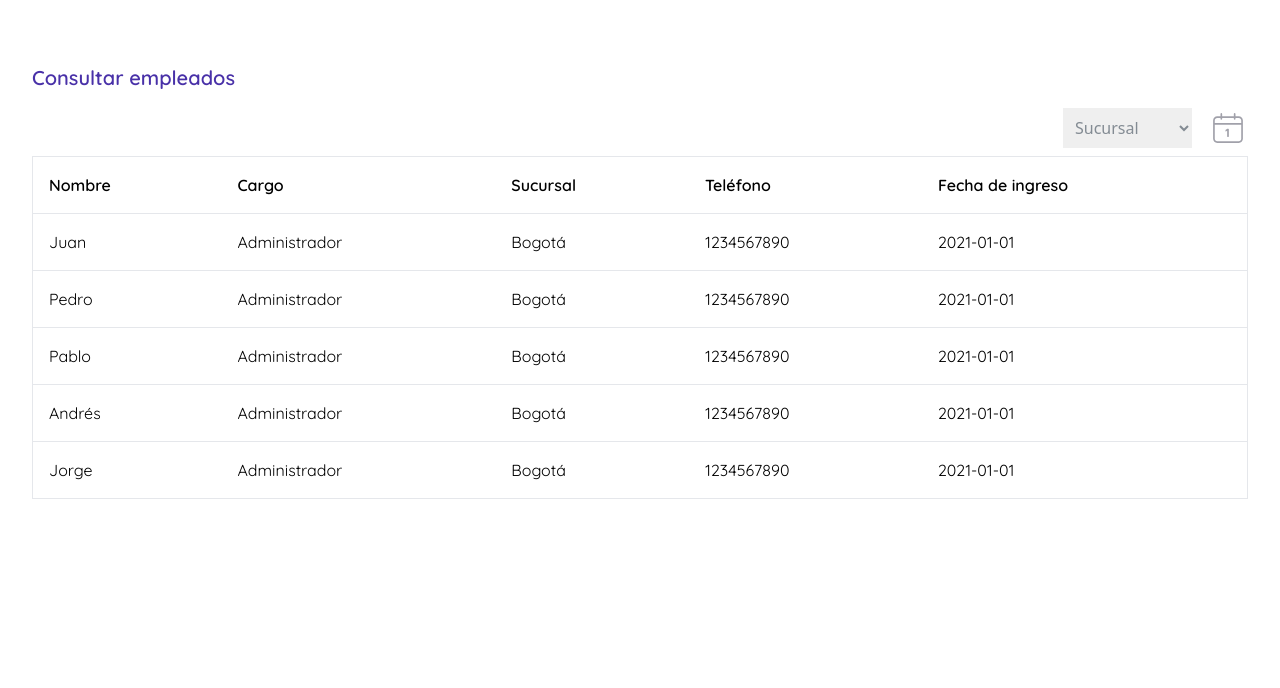
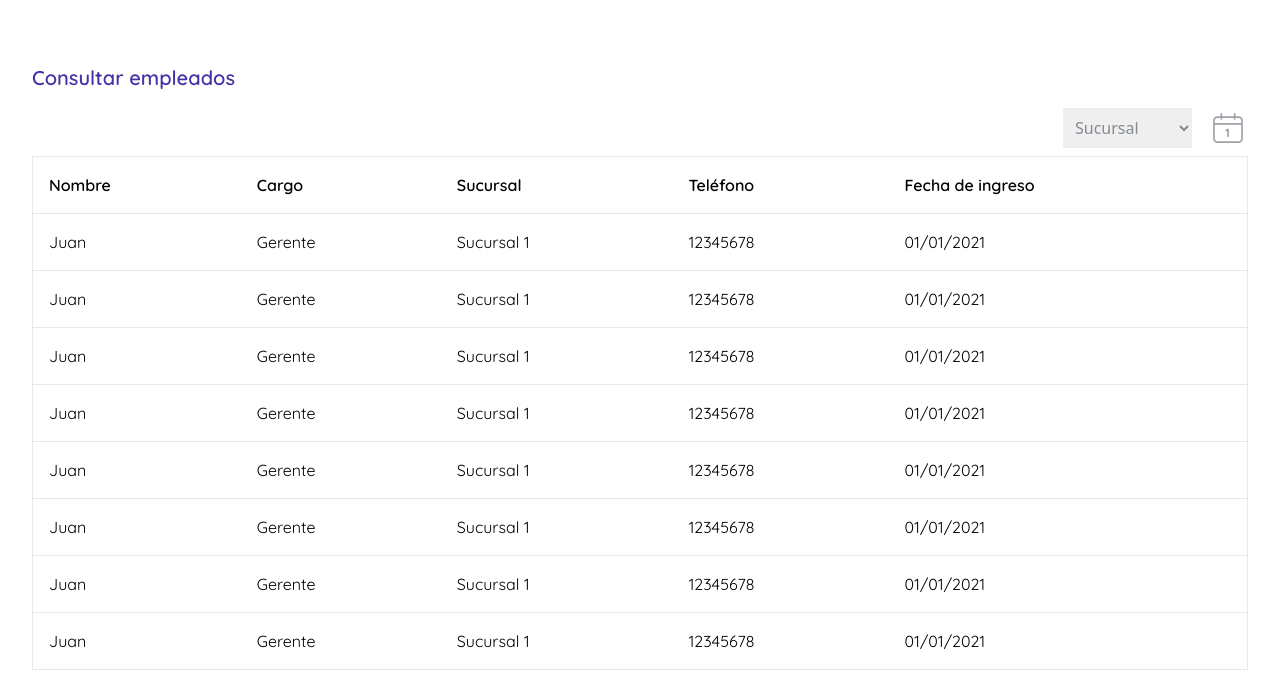
Before and after one commit to aldanielago/Practicas, a React (Vite) app: page / in a window 1280 px wide. Shown: the top 688 px of the page. Built offline with nearby package versions, Linux system fonts and the light colour scheme.

Commit message:
[Funtionality] Table section component

```diff
--- /dev/null
+++ b/src/components/elements/TableSection.jsx
@@ -0,0 +1,61 @@
+import { CiCalendarDate } from "react-icons/ci";
+import { SucursalContext } from '../../context/SucursalContext';
+import { EmpleadosContext } from '../../context/EmpleadosContext';
+import { useState, useContext } from 'react';
+
+export function TableSection({ title, filters, headers, data }) {
+  const { arrayEmpleados } = useContext(EmpleadosContext);
+  const { arraySucursales } = useContext(SucursalContext);
+  const [ date, setDate ] = useState('');
+
+  function filterByDate() {
+    const filteredArray = arrayEmpleados.filter(empleado => empleado.fechaIngreso === date);
+    console.log(filteredArray);
+  }
+
+  const filter = (
+    <div className='flex w-full justify-end gap-4 text-dark-text-gray pb-2'>
+      <select className='font-quicksan p-2'>
+        <option value="">Sucursal</option>
+        { arraySucursales.map(sucursal => (
+          <option className="font-quicksand" key={sucursal.id} value={sucursal.id}> {sucursal.nombre} </option>
+          )
+        )}
+      </select>
+      <span className="relative flex items-center">
+        <input
+          type="date"
+          className="block outline-none rounded-md focus:ring-0 h-10 w-4 pl-10 text-transparent content-none z-10 bg-transparent focus:bg-transparent hover:cursor-pointer"
+          onChange={(e) => setDate(e.target.value)}
+          onClick={filterByDate}
+        />
+        <CiCalendarDate size={40} className="text-zinc-400 hover:cursor-pointer absolute right-0"/>
+      </span>
+    </div>
+  )
+
+  return (
+    <section className='center my-8 p-8 rounded-md w-full'>
+      <h1 className='font-quicksand font-bold mb-4 text-xl text-primary-blue'>{ title }</h1>
+      { filters && filter}
+      <table className='w-full border border-dark-text-gray'>
+        <thead>
+          <tr className='border'>
+            { headers.map((header, index) => (
+              <th key={index} className='text-start font-quicksand p-4'>{ header }</th>)
+            )}
+          </tr>
+        </thead>
+        <tbody className='border'>
+          {data.map((item, index) => (
+            <tr key={index} className='border-y w-full'>
+              { item.map((data, index) => (
+                <td key={index} className='font-quicksand p-4'>{ data }</td>)
+              )}
+            </tr>
+          ))}
+        </tbody>
+      </table>
+    </section>
+  )
+}
--- a/src/components/pages/ClientDataPage.jsx
+++ b/src/components/pages/ClientDataPage.jsx
@@ -1,61 +1,20 @@
-import { useState, useContext } from 'react'
-import { CiCalendarDate } from "react-icons/ci";
-import { SucursalContext } from '../../context/SucursalContext';
-import { EmpleadosContext } from '../../context/EmpleadosContext';
+import { TableSection } from '../elements/TableSection';
 
 export function ClientDataPage() {
-  const { arrayEmpleados } = useContext(EmpleadosContext);
-  const { arraySucursales } = useContext(SucursalContext);
-  const [ date, setDate ] = useState('');
+  const headers = ['Nombre', 'Cargo', 'Sucursal', 'Teléfono', 'Fecha de ingreso'];
 
-  function filterByDate() {
-    const filteredArray = arrayEmpleados.filter(empleado => empleado.fechaIngreso === date);
-    console.log(filteredArray);
-  }
+  const data = [
+    ['Juan', 'Gerente', 'Sucursal 1', '12345678', '01/01/2021'],
+    ['Juan', 'Gerente', 'Sucursal 1', '12345678', '01/01/2021'],
+    ['Juan', 'Gerente', 'Sucursal 1', '12345678', '01/01/2021'],
+    ['Juan', 'Gerente', 'Sucursal 1', '12345678', '01/01/2021'],
+    ['Juan', 'Gerente', 'Sucursal 1', '12345678', '01/01/2021'],
+    ['Juan', 'Gerente', 'Sucursal 1', '12345678', '01/01/2021'],
+    ['Juan', 'Gerente', 'Sucursal 1', '12345678', '01/01/2021'],
+    ['Juan', 'Gerente', 'Sucursal 1', '12345678', '01/01/2021'],
+  ]
 
   return (
-    <section className='center my-8 p-8 rounded-md w-full'>
-      <h1 className='font-quicksand font-bold mb-4 text-xl text-primary-blue'>Consultar empleados</h1>
-      <div className='flex w-full justify-end gap-4 text-dark-text-gray pb-2'>
-        <select className='font-quicksan p-2'>
-          <option value="">Sucursal</option>
-          { arraySucursales.map(sucursal => (
-            <option className="font-quicksand" key={sucursal.id} value={sucursal.id}> {sucursal.nombre} </option>
-            )
-          )}
-        </select>
-        <span className="relative flex items-center">
-          <input
-            type="date"
-            className="block outline-none rounded-md focus:ring-0 h-10 w-4 pl-10 text-transparent content-none z-10 bg-transparent focus:bg-transparent hover:cursor-pointer"
-            onChange={(e) => setDate(e.target.value)}
-            onClick={filterByDate}
-          />
-          <CiCalendarDate size={40} className="text-zinc-400 hover:cursor-pointer absolute right-0"/>
-        </span>
-      </div>
-      <table className='w-full border border-dark-text-gray'>
-        <thead>
-          <tr className='border'>
-            <th className='text-start font-quicksand p-4'>Nombre</th>
-            <th className='text-start font-quicksand p-4'>Cargo</th>
-            <th className='text-start font-quicksand p-4'>Sucursal</th>
-            <th className='text-start font-quicksand p-4'>Teléfono</th>
-            <th className='text-start font-quicksand p-4'>Fecha de ingreso</th>
-          </tr>
-        </thead>
-        <tbody className='border'>
-          {arrayEmpleados.map((empleado, index) => (
-            <tr key={index} className='border-y w-full'>
-              <td className='font-quicksand p-4'>{empleado.nombre}</td>
-              <td className='font-quicksand p-4'>{empleado.cargo}</td>
-              <td className='font-quicksand p-4'>{empleado.sucursal}</td>
-              <td className='font-quicksand p-4'>{empleado.telefono}</td>
-              <td className='font-quicksand p-4'>{empleado.fechaIngreso}</td>
-            </tr>
-          ))}
-        </tbody>
-      </table>
-    </section>
+    <TableSection title="Consultar empleados" filters="true" headers={headers} data={data}/>
   )
 }
```
